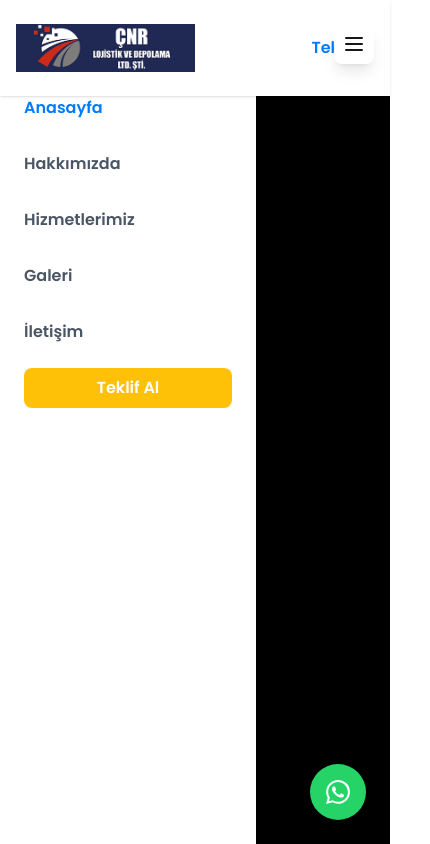
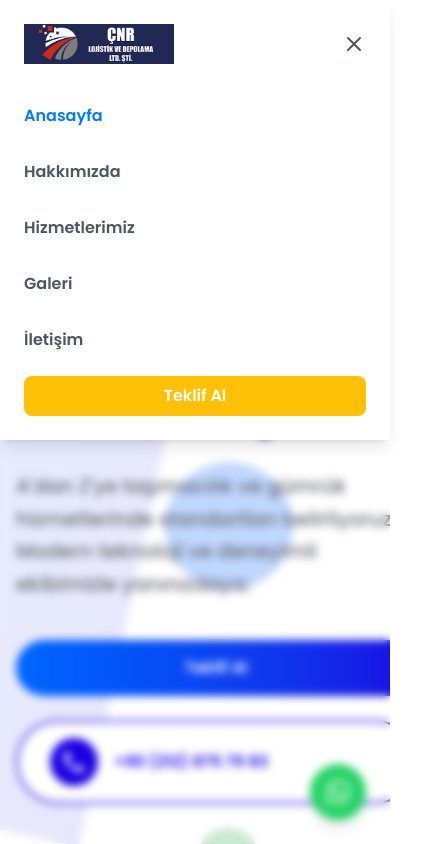
Before and after one commit to meertseker/logistic-comp-website, a Next.js app: page / in a window 390 px wide. Both pictures are taken after a click on the button 354 px from the left and 44 px from the top of the page. Shown: the top 844 px of the page, 430 px wide, since content can reach past the window. Built offline with nearby package versions, Linux system fonts and the light colour scheme.

Commit message:
mobile header and logo issue solved

```diff
--- a/app/globals.css
+++ b/app/globals.css
@@ -70,3 +70,33 @@ body {
   background-size: 200% 200%;
   animation: gradient-animation 10s ease infinite;
 }
+
+@keyframes slideInFromTop {
+  from {
+    transform: translateY(-100%);
+  }
+  to {
+    transform: translateY(0);
+  }
+}
+
+@keyframes slideOutToTop {
+  from {
+    transform: translateY(0);
+  }
+  to {
+    transform: translateY(-100%);
+  }
+}
+
+.animate-slide-in-top {
+  animation: slideInFromTop 0.3s ease-out forwards;
+}
+
+.animate-slide-out-top {
+  animation: slideOutToTop 0.3s ease-out forwards;
+}
+
+.backdrop-blur-sm {
+  backdrop-filter: blur(4px);
+}
--- a/app/page.tsx
+++ b/app/page.tsx
@@ -59,14 +59,14 @@ export default function Home() {
   };
 
   return (
-    <div className="min-h-screen bg-white">
+    <div className={`min-h-screen ${isMobileMenuOpen ? 'overflow-hidden' : 'bg-white'}`}>
       {/* Header */}
       <header className="px-4 py-6 lg:px-20 bg-white shadow-sm sticky top-0 z-50">
         <div className="flex items-center justify-between">
           {/* Logo */}
           <div className="flex items-center">
             <Image
-              src="/CNR-LOGO.PNG"
+              src="/cnr-logo.png"
               alt="ÇNR Lojistik Logo"
               width={160}
               height={50}
@@ -89,7 +89,7 @@ export default function Home() {
           </nav>
 
           {/* CTA Button */}
-          <a href="#contact" className="text-[#007BFF] font-semibold">Teklif Al</a>
+          <a href="#contact" className="text-[#007BFF] font-semibold hidden md:block">Teklif Al</a>
         </div>
       </header>
 
@@ -791,12 +791,17 @@ export default function Home() {
       </div>
 
       {/* Mobile Menu Overlay */}
-      <div className={`md:hidden fixed inset-0 bg-black bg-opacity-50 z-40 ${isMobileMenuOpen ? '' : 'hidden'}`} id="mobile-menu-overlay" onClick={() => closeMobileMenu()}>
-        <div className="bg-white w-64 h-full p-6" onClick={(e) => e.stopPropagation()}>
+      <div className={`md:hidden fixed inset-0 bg-opacity-80 z-[999] transition-all duration-300 ${isMobileMenuOpen ? 'visible backdrop-blur-sm' : 'invisible'}`} onClick={() => closeMobileMenu()}>
+        <div className={`bg-white w-full max-h-[90vh] overflow-y-auto p-6 shadow-lg transform transition-transform duration-300 ease-out ${isMobileMenuOpen ? 'translate-y-0' : '-translate-y-full'}`} onClick={(e) => e.stopPropagation()}>
           <div className="flex justify-between items-center mb-8">
             <div className="flex items-center gap-2">
-              <div className="w-8 h-8 bg-[#007BFF] rounded"></div>
-              <span className="text-xl font-bold text-black">ÇNR Lojistik</span>
+              <Image
+                src="/cnr-logo.png"
+                alt="ÇNR Lojistik Logo"
+                width={120}
+                height={40}
+                className="h-10 w-auto"
+              />
             </div>
             <button className="text-gray-600" onClick={() => closeMobileMenu()}>
               <svg className="w-6 h-6" fill="none" stroke="currentColor" viewBox="0 0 24 24">
```
